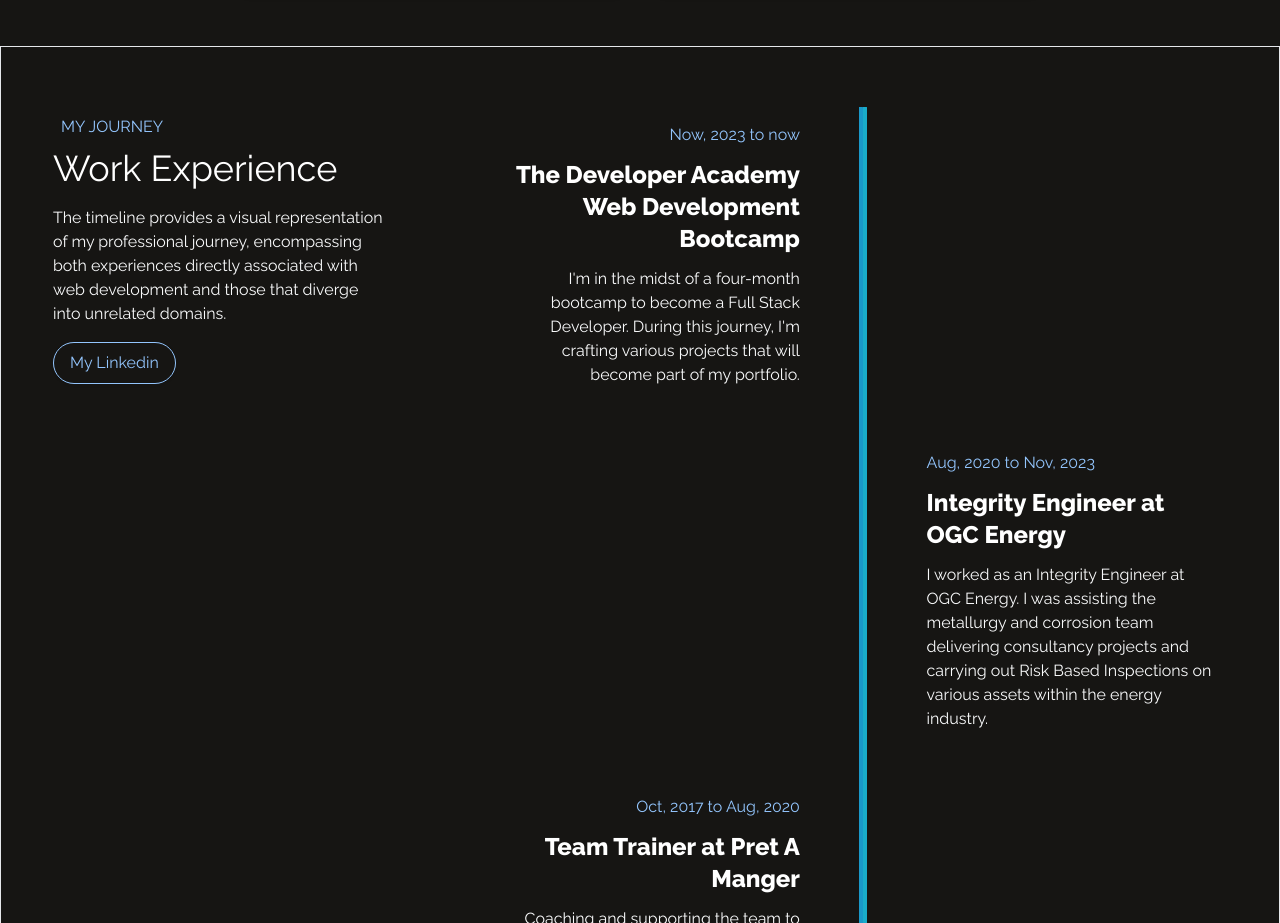
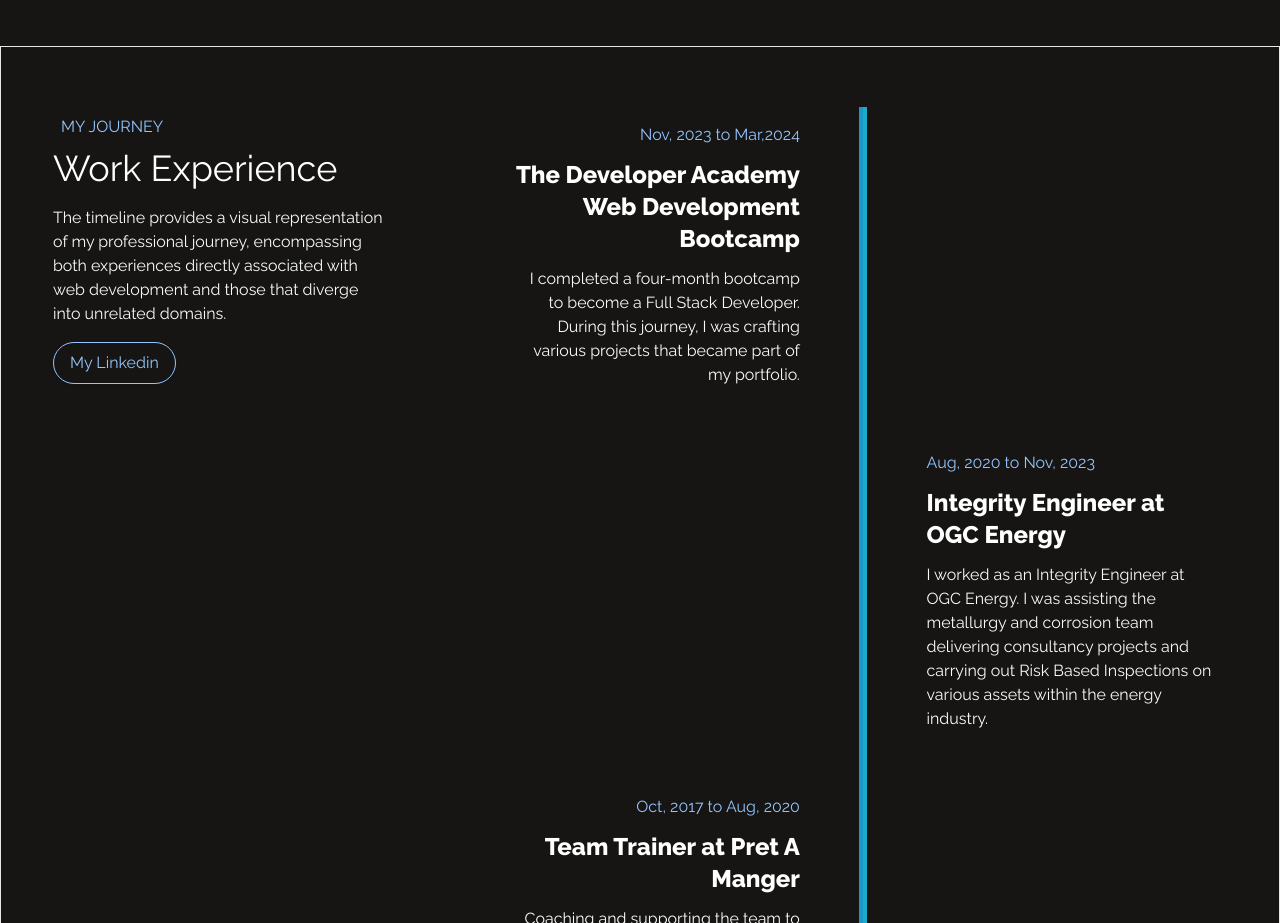
Before and after one commit to Magda-J/Portfolio-Page, a plain HTML site: page index.html in a window 1280 px wide. Shown: the part 3916-4839 px from the top of the page. Drawn offline with nearby package versions, Linux system fonts and the light colour scheme.

Commit message:
Portfolio Update

```diff
--- a/index.html
+++ b/index.html
@@ -1035,16 +1035,16 @@
                 >
                   <div class="order-1 w-5/12"></div>
                   <div class="order-1 w-5/12 px-1 py-4 text-right">
-                    <p class="mb-3 text-base text-blue-300">Now, 2023 to now</p>
+                    <p class="mb-3 text-base text-blue-300">Nov, 2023 to Mar,2024</p>
                     <h4 class="mb-3 font-bold text-lg md:text-2xl">
                       The Developer Academy Web Development Bootcamp
                     </h4>
                     <p
                       class="text-sm md:text-base leading-snug text-gray-50 text-opacity-100"
                     >
-                      I'm in the midst of a four-month bootcamp to become a Full
-                      Stack Developer. During this journey, I'm crafting various
-                      projects that will become part of my portfolio.
+                      I completed a four-month bootcamp to become a Full
+                      Stack Developer. During this journey, I was crafting various
+                      projects that became part of my portfolio.
                     </p>
                   </div>
                 </div>
```
